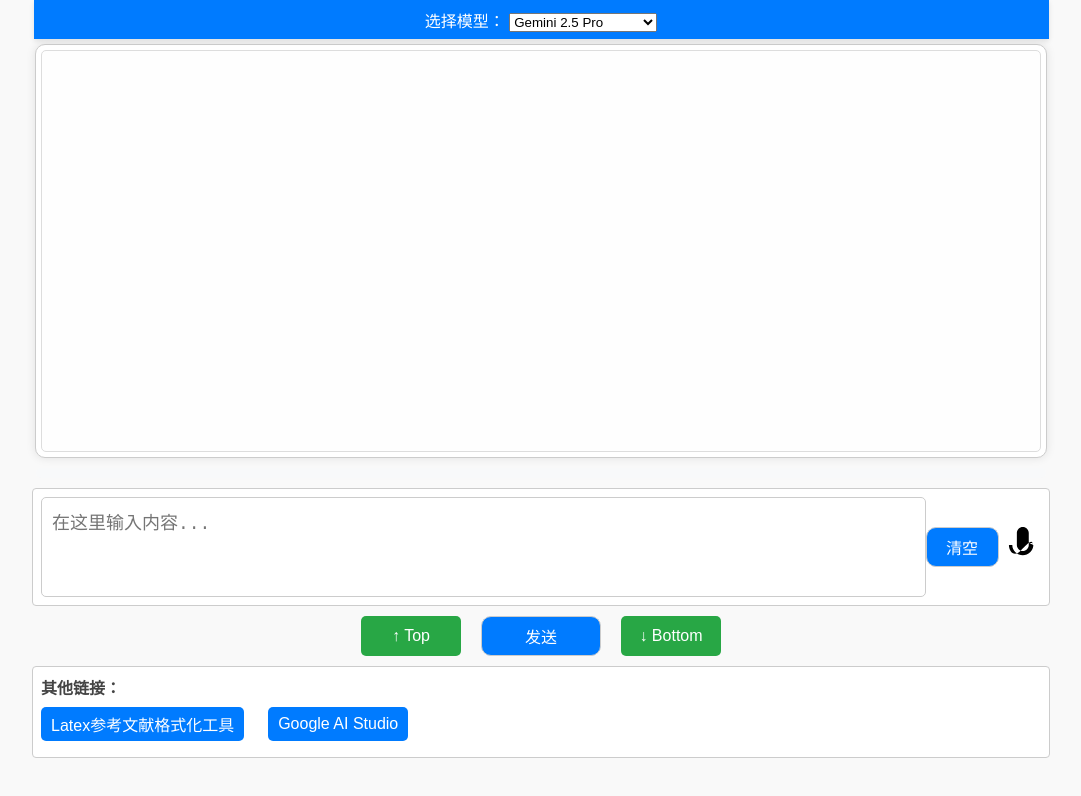
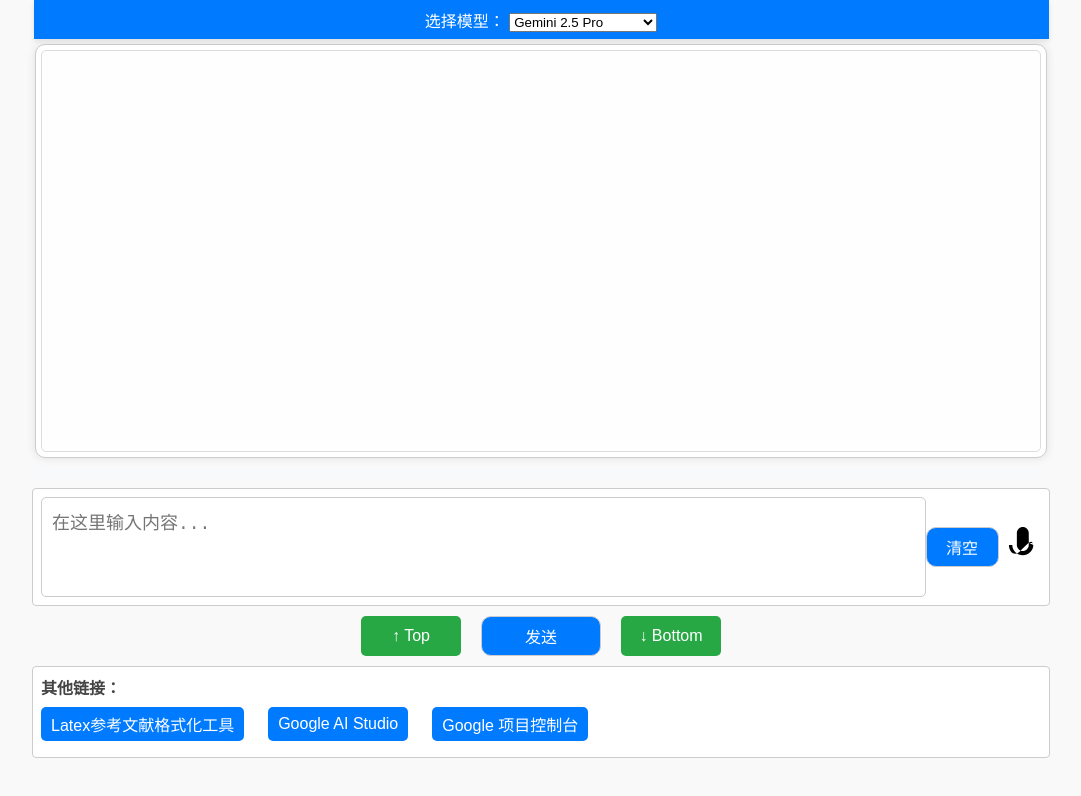
Before and after one commit to lj32782961/express-paperrefinement, a website: page index.html in a window 1280 px wide. Shown: the whole page, without its empty margins (99-1180 px from the left). Drawn offline with nearby package versions, Linux system fonts and the light colour scheme.

Commit message:
添加：google项目控制台链接

```diff
--- a/index.html
+++ b/index.html
@@ -69,6 +69,7 @@
       <div class="other-links-list">
         <a href="https://endnote2latex.vercel.app/" target="_blank">Latex参考文献格式化工具</a>
         <a href="https://aistudio.google.com/prompts/new_chat" target="_blank">Google AI Studio</a>
+        <a href="https://console.cloud.google.com/apis/dashboard?hl=zh-cn&project=gemini-api2-462020" target="_blank">Google 项目控制台</a>
 
       </div>
 
```
